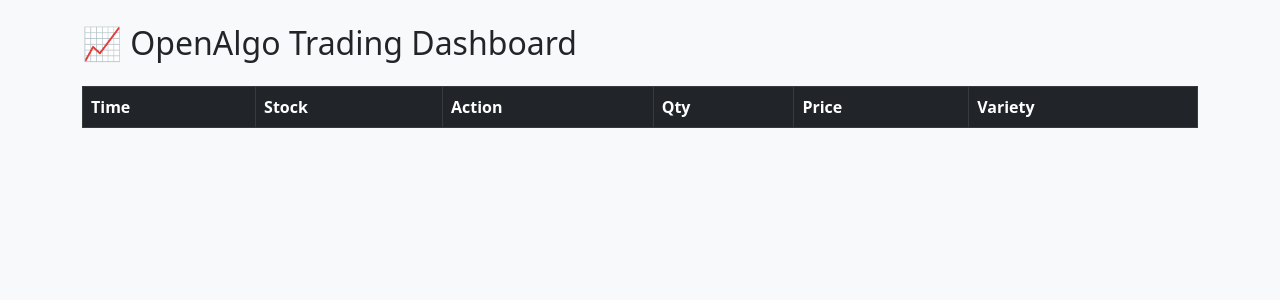
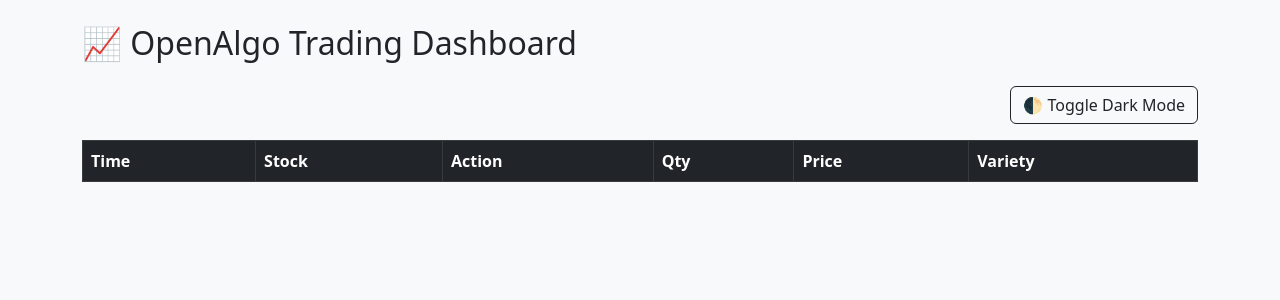
Before and after one commit to nikhilteja7/openalgo-dashboard, a Flask app: page /dashboard in a window 1280 px wide. Shown: the top 300 px of the page. Run offline with Flask 3, Linux system fonts and the light colour scheme; the visitor is signed in with stand-in values (Sample User, id 1); lists and menus that the app fills with data are empty; some libraries are stand-ins or nearby versions.

Commit message:
Add dark mode toggle

```diff
--- a/static/js/dashboard.js
+++ b/static/js/dashboard.js
@@ -18,3 +18,22 @@
   const modal = new bootstrap.Modal(document.getElementById('chartModal'));
   modal.show();
 }
+function toggleDarkMode() {
+  document.body.classList.toggle('bg-dark');
+  document.body.classList.toggle('text-white');
+
+  document.querySelectorAll('.table').forEach(table => {
+    table.classList.toggle('table-dark');
+    table.classList.toggle('table-striped');
+  });
+
+  document.querySelectorAll('.card').forEach(card => {
+    card.classList.toggle('bg-dark');
+    card.classList.toggle('text-white');
+  });
+
+  document.querySelectorAll('button').forEach(btn => {
+    btn.classList.toggle('btn-light');
+    btn.classList.toggle('btn-dark');
+  });
+}
--- a/templates/dashboard.html
+++ b/templates/dashboard.html
@@ -9,7 +9,7 @@
 
   <div class="container">
     <h2 class="mb-4">📈 OpenAlgo Trading Dashboard</h2>
-
+    <button class="btn btn-outline-dark float-end mb-3" onclick="toggleDarkMode()">🌓 Toggle Dark Mode</button>
     <!-- Orders Table -->
     <table class="table table-bordered" id="orders-table">
       <thead class="table-dark">
```
